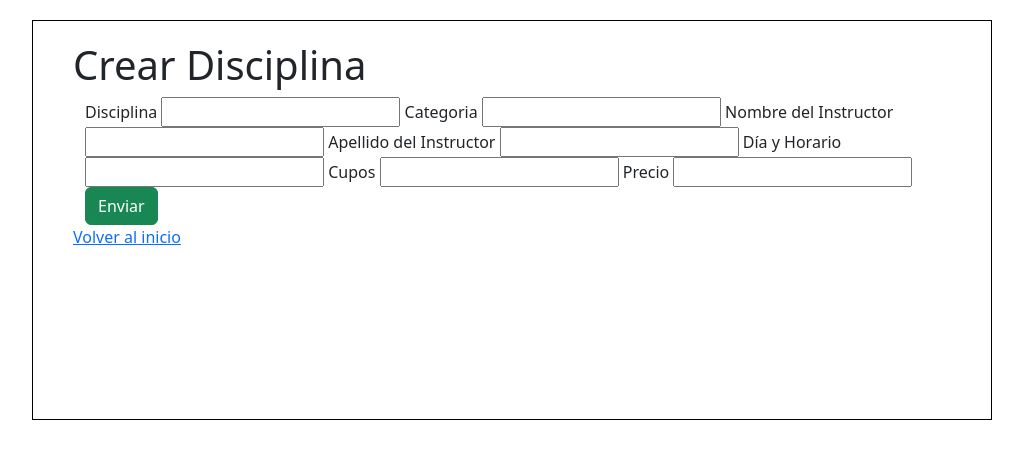
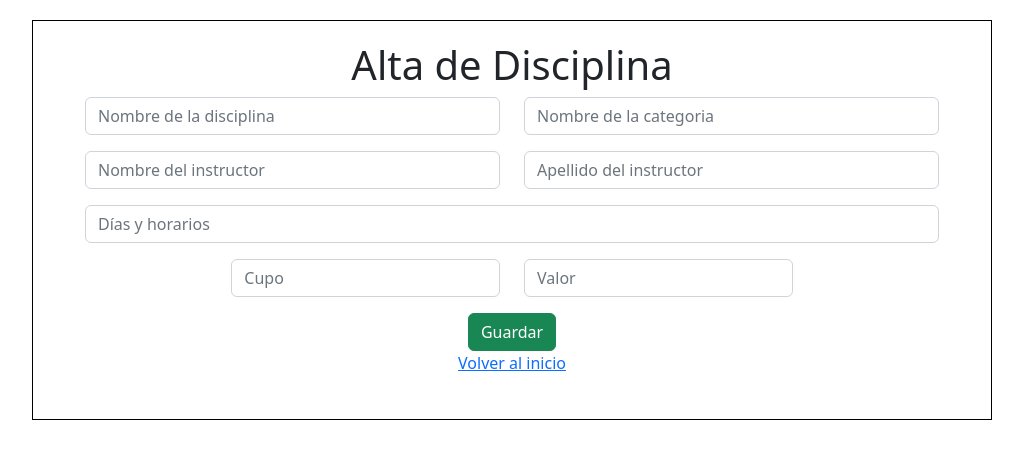
Before and after one commit to pamelaAHeredia/proyecto-de-software, a Flask app: template admin/src/web/templates/disciplines/create.html in a window 1280 px wide. Shown: the part 56-515 px from the top of the page, without its empty margins (128-1151 px from the left). Run offline with Flask 2, Linux system fonts and the light colour scheme; the template is opened without the code that fills it: values that come from a table or form of the project are taken from there, others are empty.

Commit message:
Le di estilo al formulario de alta de disciplinas

```diff
--- a/admin/src/web/forms/discipline.py
+++ b/admin/src/web/forms/discipline.py
@@ -10,4 +10,4 @@ class CreateDisciplineForm(FlaskForm):
     days_and_schedules = StringField("Día y Horario", validators=[InputRequired()])
     registration_quota = IntegerField("Cupos", validators=[InputRequired(), NumberRange(min=1)])
     amount = DecimalField("Precio", validators=[InputRequired(), NumberRange(min=0)])
-    submit = SubmitField('Enviar')
+    submit = SubmitField('Guardar')
--- a/admin/src/web/templates/disciplines/create.html
+++ b/admin/src/web/templates/disciplines/create.html
@@ -4,30 +4,69 @@
 {{ super() }}
 {% endblock %}
 {% block content %}
-<h1>Crear Disciplina</h1>
+
 
 <div class="container">
-
-    <!-- <form action="{{ url_for('discipline.create')}}" method="post"> -->
+    <div class="row">
+        <div class="col-12 text-center">
+            <h1>Alta de Disciplina</h1>
+        </div>
+    </div>
     <form action="{{ url_for('discipline.create')}}" method="post">
         {{ form.hidden_tag() }}
-        {{ form.name.label }}
-        {{ form.name }}
-        {{ form.category.label }}
-        {{ form.category }}
-        {{ form.instructor_first_name.label }}
-        {{ form.instructor_first_name }}
-        {{ form.instructor_last_name.label }}
-        {{ form.instructor_last_name }}
-        {{ form.days_and_schedules.label }}
-        {{ form.days_and_schedules }}
-        {{ form.registration_quota.label }}
-        {{ form.registration_quota }}
-        {{ form.amount.label }}
-        {{ form.amount }}
-        {{ form.submit(class="btn btn-success") }}
+        <div class="row">
+            <div class="col">
+                <div class="input-group mb-3">
+                    {{ form.name(class_="form-control", placeholder="Nombre de la disciplina", size=32)}}
+                </div>
+            </div>
+            <div class="col">
+                <div class="input-group mb-3">
+                    {{ form.category(class_="form-control", placeholder="Nombre de la categoria")}}
+                </div>
+            </div>
+        </div>
+        <div class="row">
+            <div class="col">
+                <div class="input-group mb-3">
+                    {{ form.instructor_first_name(class_="form-control", placeholder="Nombre del instructor")}}
+                </div>
+            </div>
+            <div class="col">
+                <div class="input-group mb-3">
+                    {{ form.instructor_last_name(class_="form-control", placeholder="Apellido del instructor")}}
+                </div>
+            </div>
+        </div>
 
+        <div class="form-group mb-3">
+            {{ form.days_and_schedules(class_="form-control", placeholder="Días y horarios")}}
+        </div>
+        <div class="row justify-content-md-center">
+            <div class="col-lg-4 col-md-4 col-12">
+                <div class="form-group mb-3">
+                    {{ form.registration_quota(class_="form-control", placeholder="Cupo")}}
+                </div>
+            </div>
+            <div class="col-lg-4 col-md-4 col-12">
+                <div class="form-group mb-3">
+                    {{ form.amount(class_="form-control", placeholder="Valor")}}
+                </div>
+            </div>
+        </div>
+        <div class="row">
+            <div class="col-sm-12 d-flex justify-content-center">
+                {{ form.submit(class="btn btn-success") }}
+            </div>
+        </div>
+        <div class="row">
+            <div class="col-sm-12 d-flex justify-content-center">
+                <a href="{{url_for('home')}}"> Volver al inicio </a>
+            </div>
+        </div>
     </form>
 </div>
-<a href="{{url_for('home')}}"> Volver al inicio </a>
+
+
+
 {% endblock %}
```
